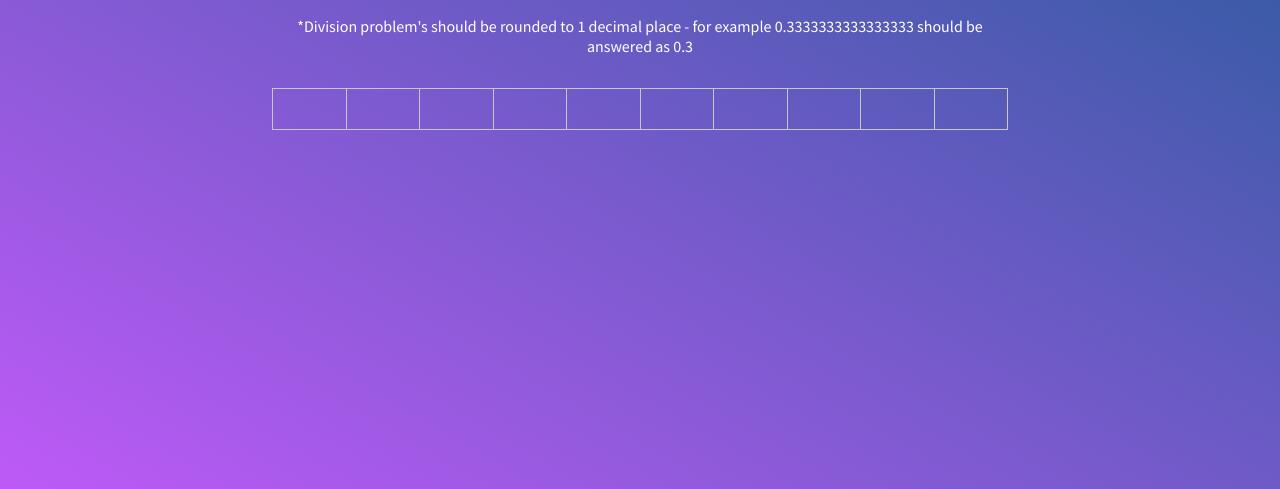
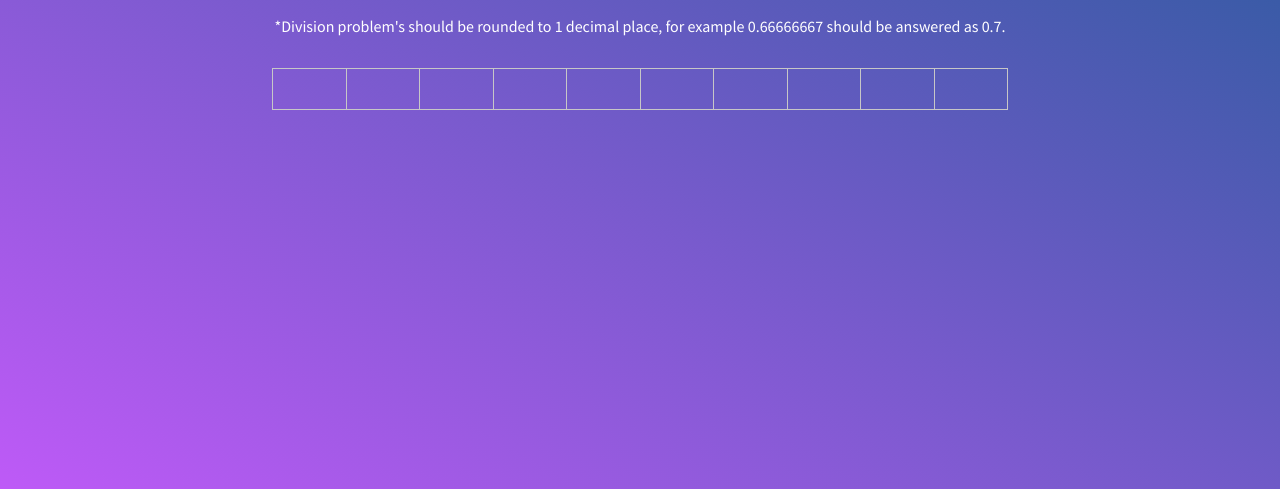
Before and after one commit to Darsh2987/math-game, a plain HTML site: page index.html in a window 1280 px wide. Shown: the part 343-832 px from the top of the page. Drawn offline with Linux system fonts and the light colour scheme.

Commit message:
Deploying to gh-pages from  @ bcceb778aafb0276ca85a92e9f3a0e40de4b9fd7 🚀

```diff
--- a/index.html
+++ b/index.html
@@ -1 +1 @@
-<!doctype html><html lang="en"><head><meta charset="UTF-8"/><meta http-equiv="X-UA-Compatible" content="IE=edge"/><meta name="viewport" content="width=device-width,initial-scale=1"/><link href="https://fonts.googleapis.com/css2?family=Source+Sans+Pro:wght@400;700&display=swap" rel="stylesheet"/><title>Math Game</title><link href="bundled-styles.css" rel="stylesheet"></head><body><div class="main-ui"><p id="problem" class="problem"></p><form id="form" class="form" action=""><input id="input" class="input" autocomplete="off"/> <button class="submit" type="submit">Submit</button></form><p class="status">You need <span id="points-needed">10</span> more points, and are allowed to make <span id="mistakes-allowed">2</span> more mistakes</p><div class="notes"><p>*Division problem's should be rounded to 1 decimal place - for example 0.3333333333333333 should be answered as 0.3</p></div><div class="progress"><div class="boxes"><div class="box"></div><div class="box"></div><div class="box"></div><div class="box"></div><div class="box"></div><div class="box"></div><div class="box"></div><div class="box"></div><div class="box"></div><div class="box"></div></div><div id="progress-inner" class="progress-inner"></div></div></div><div class="overlay"><div class="overlay-inner"><p id="end-message" class="end-message"></p><button id="reset-button" class="reset-button">Start Over</button></div></div><script defer="defer" src="bundled-script.js"></script></body></html>
+<!doctype html><html lang="en"><head><meta charset="UTF-8"/><meta http-equiv="X-UA-Compatible" content="IE=edge"/><meta name="viewport" content="width=device-width,initial-scale=1"/><link href="https://fonts.googleapis.com/css2?family=Source+Sans+Pro:wght@400;700&display=swap" rel="stylesheet"/><title>Math Game</title><link href="bundled-styles.css" rel="stylesheet"></head><body><div class="main-ui"><p id="problem" class="problem"></p><form id="form" class="form" action=""><input id="input" class="input" autocomplete="off"/> <button class="submit" type="submit">Submit</button></form><p class="status">You need <span id="points-needed">10</span> points to win, and are allowed to make <span id="mistakes-allowed">2</span> mistakes.</p><div class="notes"><p>*Division problem's should be rounded to 1 decimal place, for example 0.66666667 should be answered as 0.7.</p></div><div class="progress"><div class="boxes"><div class="box"></div><div class="box"></div><div class="box"></div><div class="box"></div><div class="box"></div><div class="box"></div><div class="box"></div><div class="box"></div><div class="box"></div><div class="box"></div></div><div id="progress-inner" class="progress-inner"></div></div></div><div class="overlay"><div class="overlay-inner"><p id="end-message" class="end-message"></p><button id="reset-button" class="reset-button">Start Over</button></div></div><script defer="defer" src="bundled-script.js"></script></body></html>
```
